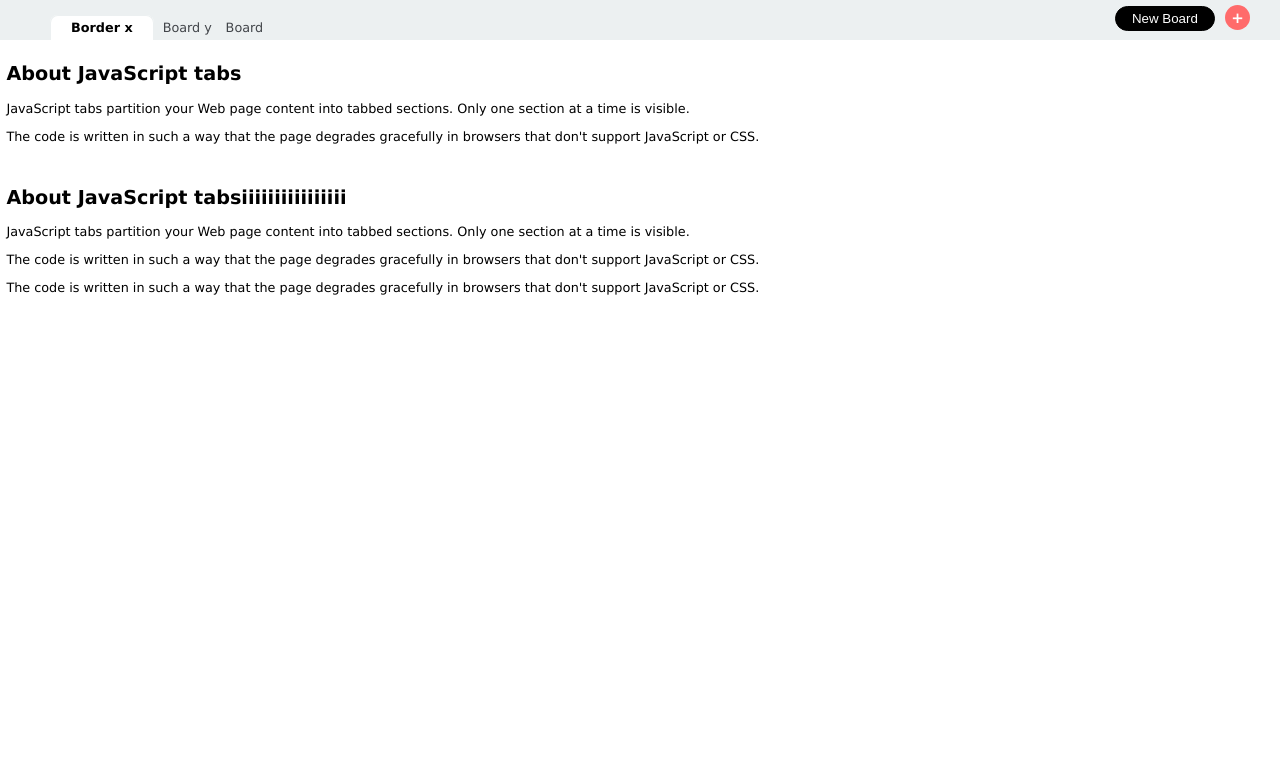
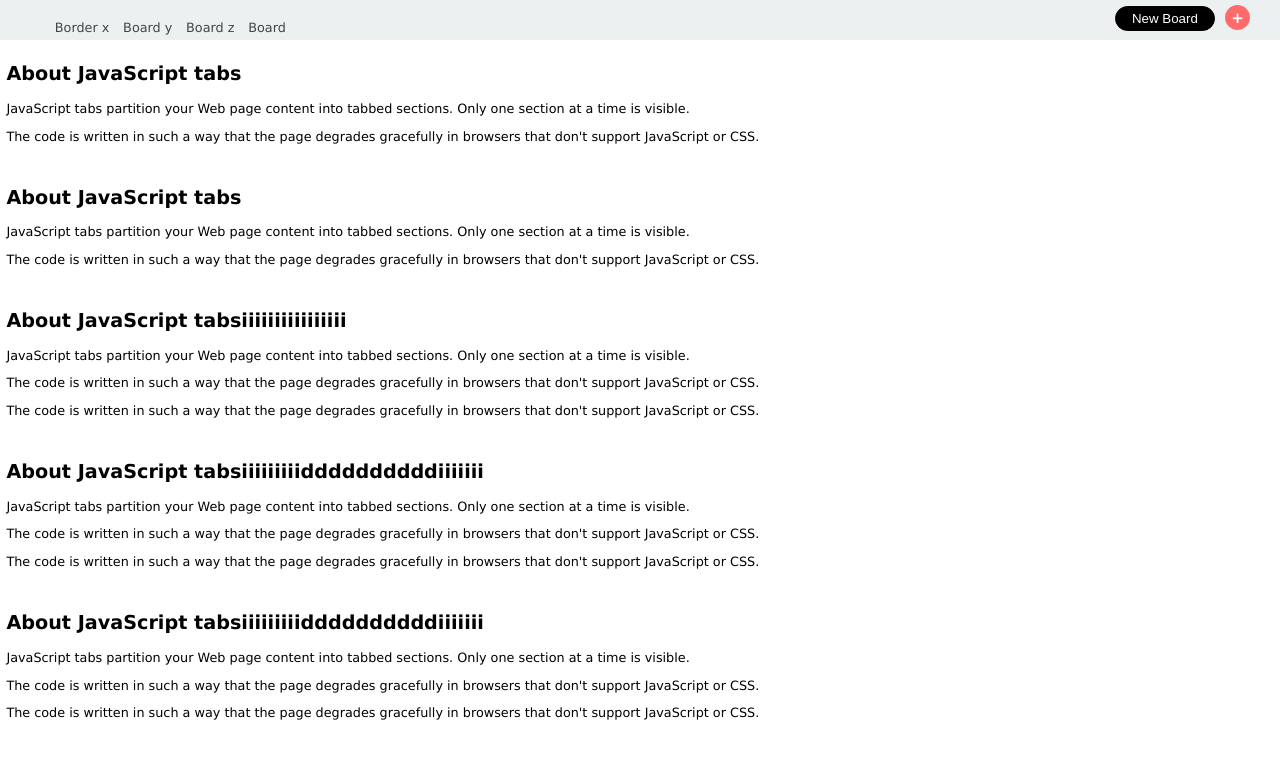
Before and after one commit to Rahmeh98/Sticky-Notes-Project-3, a plain HTML site: page index.html in a window 1280 px wide. Both pictures are taken after a click on the button "New Board". Drawn offline with Linux system fonts and the light colour scheme.

Commit message:
DONE first script

```diff
--- a/index.html
+++ b/index.html
@@ -5,7 +5,7 @@
         <link rel="stylesheet" type="text/css" href="css/style.css" />
 
     </head>
-    <body onload="init()">
+    <body>
 
 <header>
 
@@ -15,6 +15,7 @@
             <ul id="tabs">
                     <li><a href="#about" onclick="showTab()">Border x</a></li>
                     <li><a href="#advantages" onclick="showTab()">Board y </a></li>
+                    <li><a href="#usage" onclick="showTab()">Board z </a></li>
             </ul>
             <div class="button">
                     <button class="newBoard" onclick="addBoard()" >New Board</button>
@@ -51,6 +52,24 @@
                     </div>
             </div>
 
+            <div class="tabContent" id="usage1">
+                <h2>About JavaScript tabsiiiiiiiiiddddddddddiiiiiii</h2>
+                <div>
+                    <p>JavaScript tabs partition your Web page content into tabbed sections. Only one section at a time is visible.</p>
+                    <p>The code is written in such a way that the page degrades gracefully in browsers that don't support JavaScript or CSS.</p>
+                    <p>The code is written in such a way that the page degrades gracefully in browsers that don't support JavaScript or CSS.</p>
+                </div>
+        </div>
+
+        <div class="tabContent" id="usage2">
+            <h2>About JavaScript tabsiiiiiiiiiddddddddddiiiiiii</h2>
+            <div>
+                <p>JavaScript tabs partition your Web page content into tabbed sections. Only one section at a time is visible.</p>
+                <p>The code is written in such a way that the page degrades gracefully in browsers that don't support JavaScript or CSS.</p>
+                <p>The code is written in such a way that the page degrades gracefully in browsers that don't support JavaScript or CSS.</p>
+            </div>
+    </div>
+
 
 
 
--- a/js/operation.js
+++ b/js/operation.js
@@ -1,8 +1,8 @@
 var tabLinks = new Array();
 var contentDivs = new Array();
-function init() {
 
-    // Grab the tab links and content divs from the page
+
+  var showTab = function () {
     var tabListItems = document.getElementById('tabs').childNodes;
     for ( var i = 0; i < tabListItems.length; i++ ) {
       if ( tabListItems[i].nodeName == "LI" ) {
@@ -31,8 +31,6 @@ function init() {
       if ( i != 0 ) contentDivs[id].className = 'tabContent hide';
       i++;
     }
-  }
-  function showTab() {
     var selectedId = getHash( this.getAttribute('href') );
 
     // Highlight the selected tab, and dim all others.
@@ -60,17 +58,21 @@ function init() {
     return url.substring( hashPos + 1 );
   }
 
+  var i=1;
   function addBoard(){
 
     var para = document.createElement("li");
     var link = document.createElement("a");
-    link.href="#usage";
-    link.onclick= 'showTab()';
+    link.href="#usage"+i;
+    link.addEventListener('click', showTab);
     var node = document.createTextNode("Board");
     link.appendChild(node);
     para.appendChild(link);
     var element = document.getElementById("tabs");
     element.appendChild(para);
 
+    i=i+1;
+
+
 
   }
```
